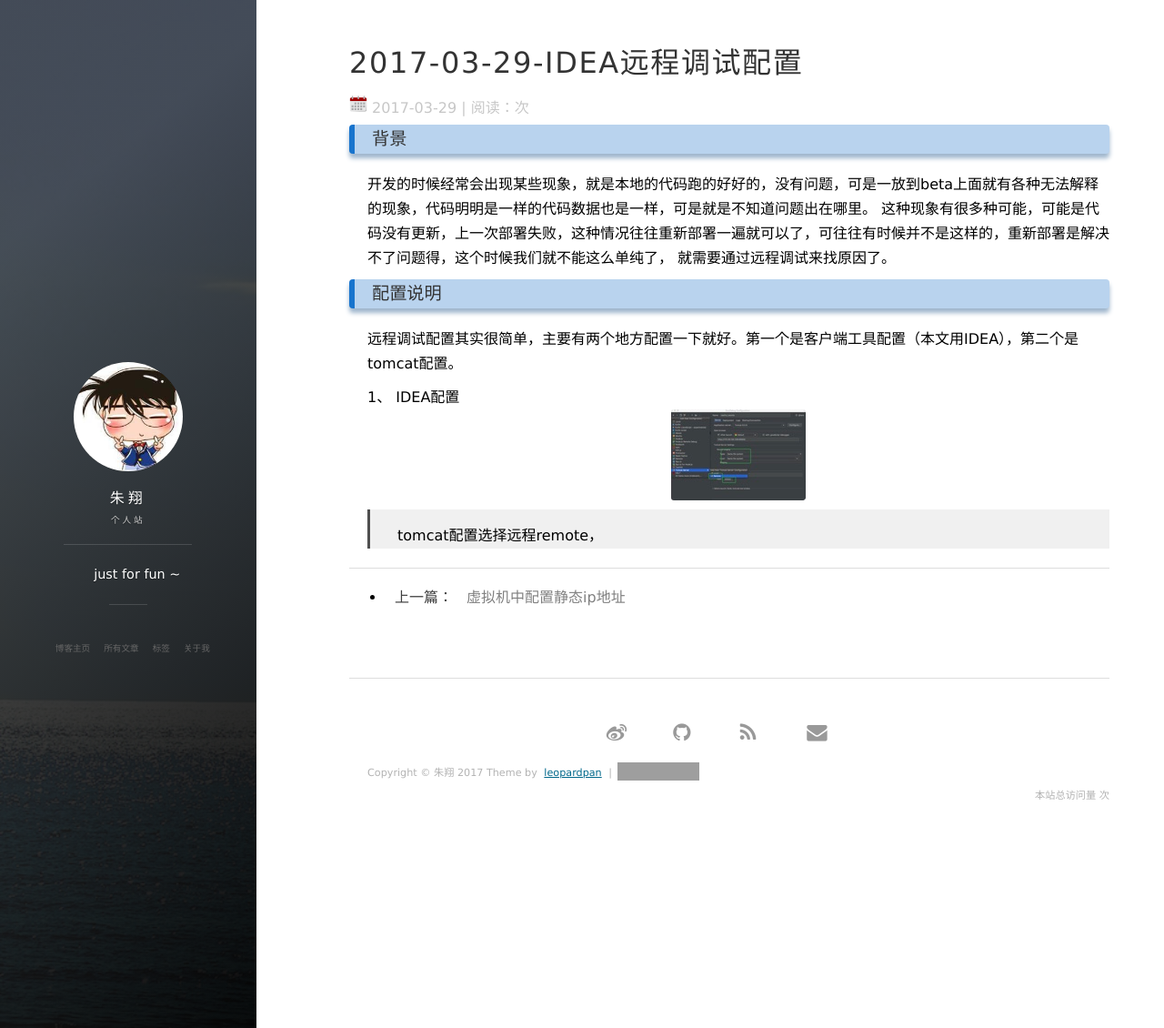
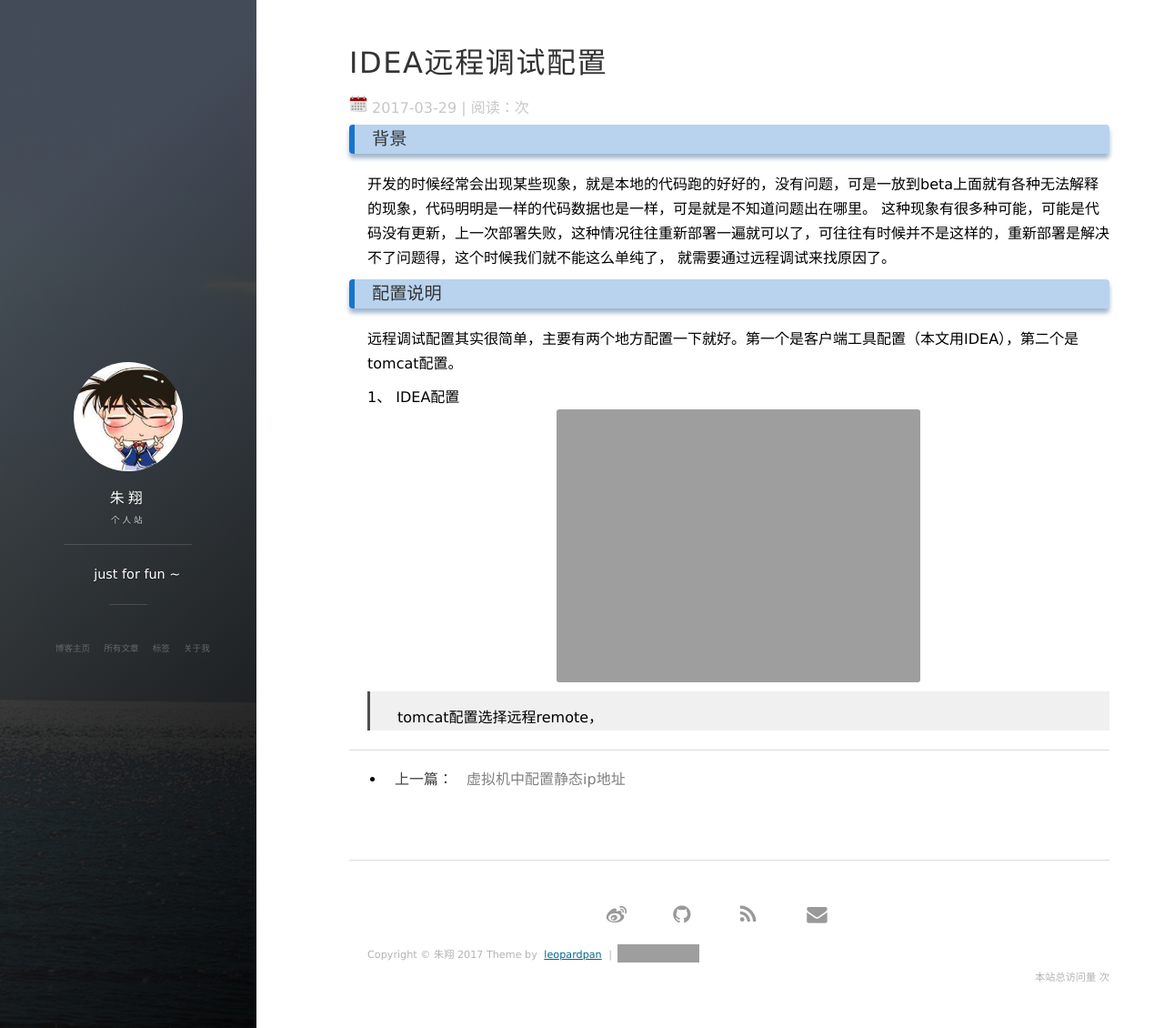
Before and after one commit to zhuSilence/zhuSilence.github.io, a Jekyll site: the page built from _posts/2017-03-29-IDEA远程调试配置.md, in a window 1280 px wide and 1130 px high. Shown: the whole window at 91% size. Built offline with Jekyll 4.4.1, drawn with Linux system fonts in a browser that asks for light colours; nearby versions of some CDN libraries; comment, search, counter and statistics services are not loaded; grey boxes are pictures that could not be loaded.

Commit message:
2017-03-29-IDEA远程调试配置

```diff
--- a/_posts/2017-03-29-IDEA远程调试配置.md
+++ b/_posts/2017-03-29-IDEA远程调试配置.md
@@ -1,6 +1,6 @@
 ---
 layout: post
-title: 2017-03-29-IDEA远程调试配置
+title: IDEA远程调试配置
 date: 2017-03-29
 tag: IDEA
 ---
@@ -13,5 +13,5 @@ tag: IDEA
 远程调试配置其实很简单，主要有两个地方配置一下就好。第一个是客户端工具配置（本文用IDEA），第二个是tomcat配置。
 
 1、 IDEA配置
-![bug](/images/posts/articles/2017-03-29/001.jpg)
+![bug](/images/posts/articles/2017-03-29/001.jpg =400x200)
 > tomcat配置选择远程remote，
```
